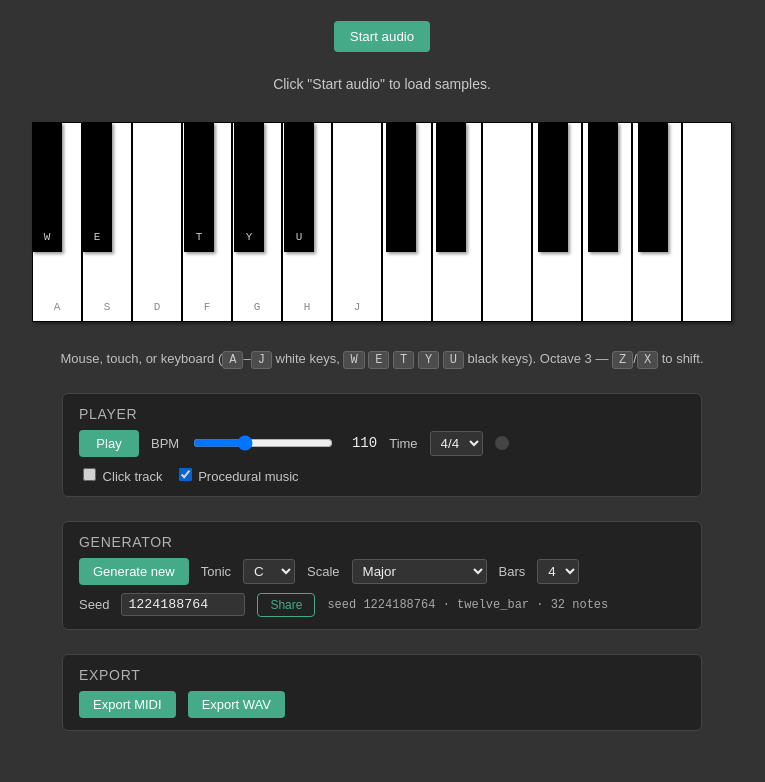
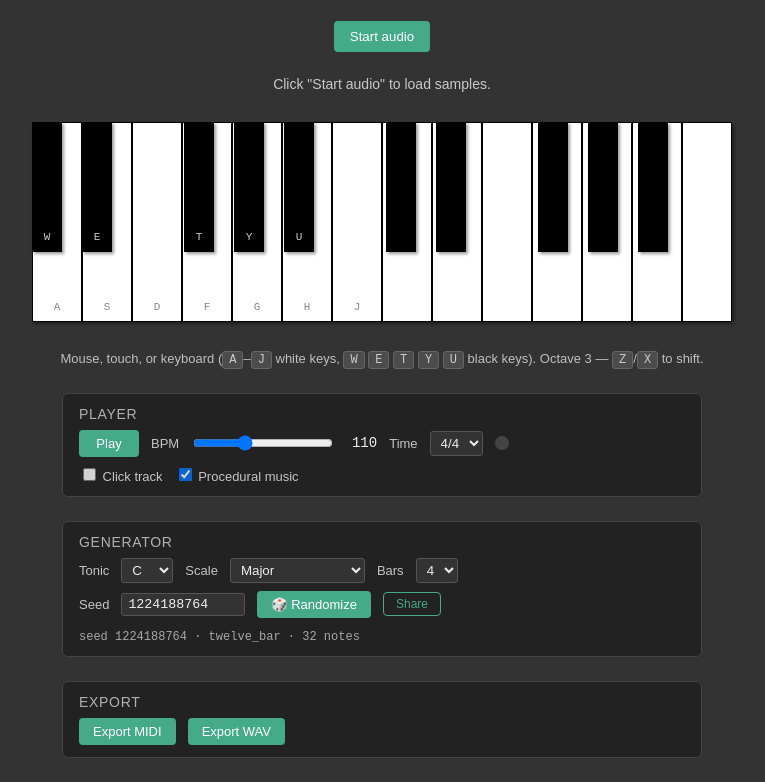
Before and after one commit to chicomcastro/procedural-music-generator-web, a plain HTML site: page src/index.html in a window 1280 px wide. Shown: the part 102-884 px from the top of the page, without its empty margins (258-1023 px from the left). Before the commit the page ends 857 px from the top, so only its background shows below. Drawn offline with Linux system fonts and the light colour scheme.

Commit message:
ux: rename "Generate new" to "Randomize" and move next to seed
The button's purpose is to roll a new random seed, not to regenerate
(which already happens automatically on any parameter change). Moving
it next to the seed input and renaming with a dice icon makes the
distinction clear.

Co-Authored-By: Claude Opus 4.6 <noreply@anthropic.com>

```diff
--- a/src/index.html
+++ b/src/index.html
@@ -61,7 +61,6 @@
     <section id="generator" aria-label="Song generator controls">
         <h2>Generator</h2>
         <div class="metronome-row">
-            <button id="generate-btn" type="button" title="Create a new random melody">Generate new</button>
             <label for="tonic" title="Root note of the scale">Tonic</label>
             <select id="tonic">
                 <option value="0" selected>C</option>
@@ -100,6 +99,7 @@
         <div class="metronome-row">
             <label for="seed" title="A number that uniquely determines the melody — same seed = same song">Seed</label>
             <input id="seed" type="number" min="0" max="4294967295" step="1" title="Enter a seed to reproduce a specific melody">
+            <button id="generate-btn" type="button" title="Roll a new random seed">&#127922; Randomize</button>
             <button id="share-btn" type="button" title="Copy a shareable link with all current settings">Share</button>
             <span id="song-info" class="hint" aria-live="polite"></span>
         </div>
```
